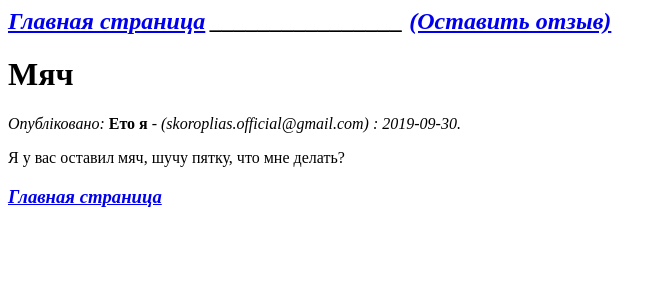
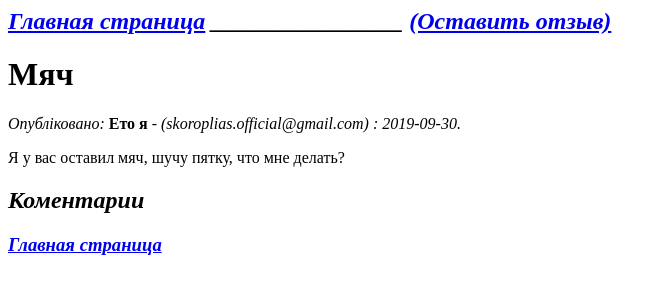
Before and after one commit to good-fox/guest-book, a PHP site: page /?id=5 in a window 1280 px wide. Shown: the top 300 px of the page, without its empty margins (0-666 px from the left). Run offline with PHP 8.4, Linux system fonts and the light colour scheme; data comes from the database, SQL or seed files in the repository.

Commit message:
Update article.php

```diff
--- a/view/article.php
+++ b/view/article.php
@@ -5,3 +5,17 @@
     <em>- (<?=$article['email']?>) : <?=$article['date']?>.</em>
     <p><?=$article['content']?></p>
 </div>
+
+<div class="comment">
+  <h2>
+    <em>Коментарии</em>
+  </h2>
+
+  <?php foreach ($comment as $c): ?>
+    <em>Опубліковано: </em>
+    <strong><?=$c['name']?> </strong>
+    <em> : <?=$c['date']?>.</em>
+    <p><?=$c['content']?></p>
+  <?php endforeach; ?>
+
+</div>
```
